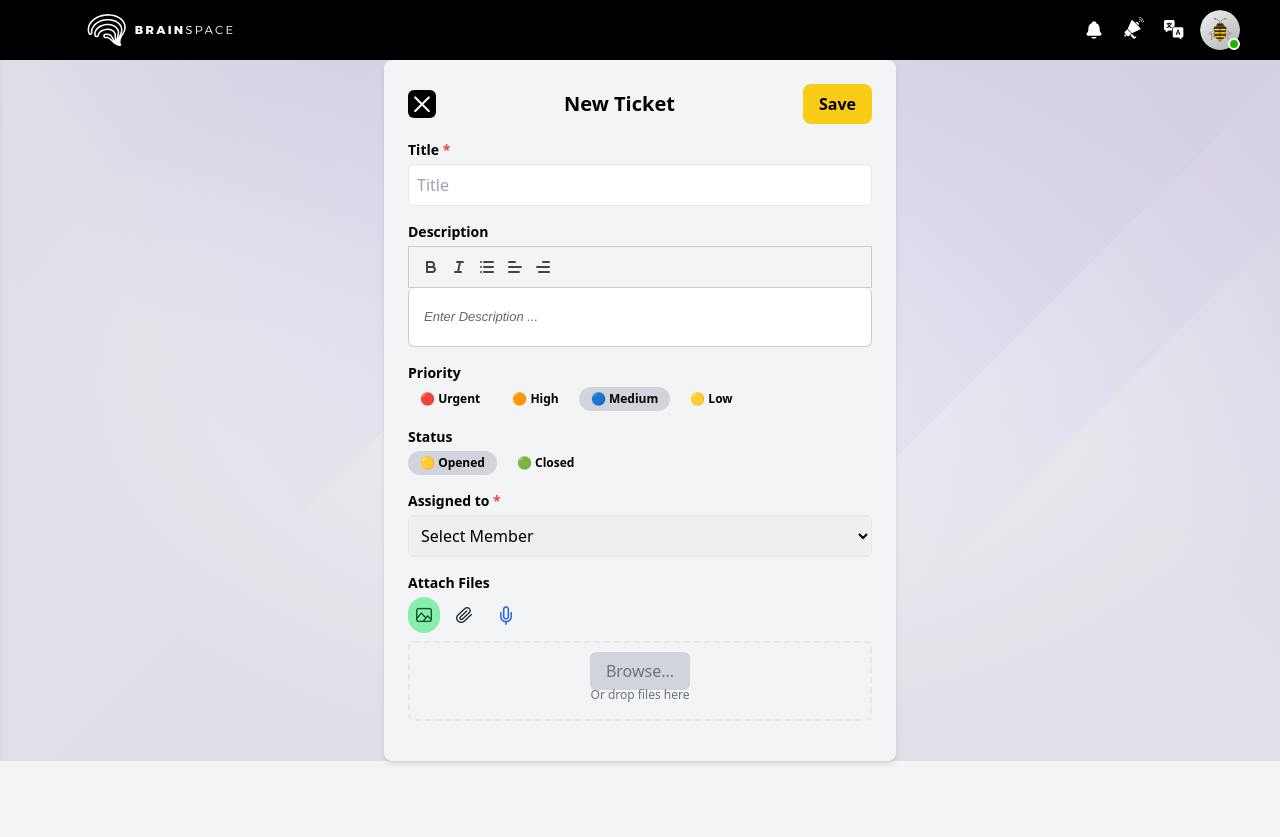
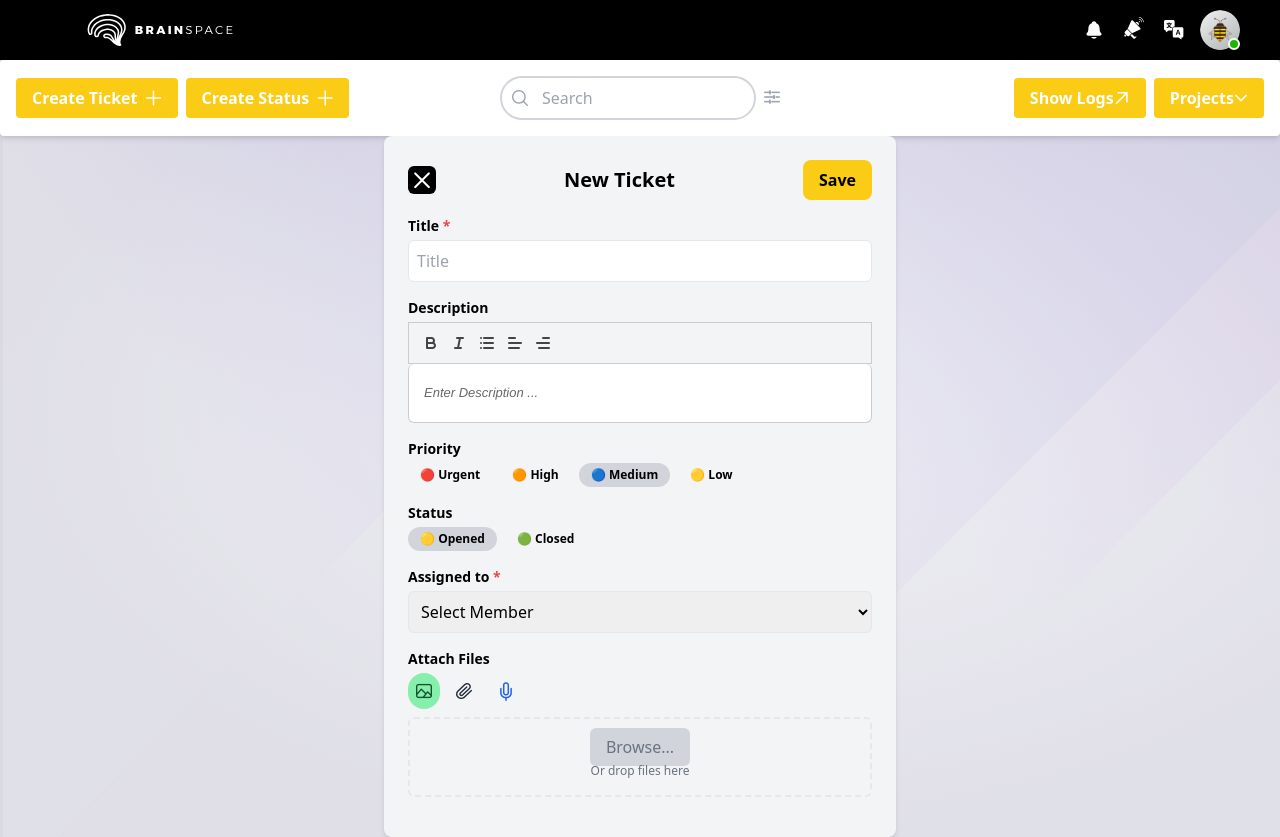
Before and after one commit to AhmadGh18/Tickiting_module, a Next.js app: page /en/Ticketing in a window 1280 px wide. Before the commit the page ends 800 px from the top, so only its background shows below. Built offline with nearby package versions, Linux system fonts and the light colour scheme.

Commit message:
add Header and FilterDrawer components; update Ticketing page layout and dependencies

```diff
--- a/package.json
+++ b/package.json
@@ -9,6 +9,7 @@
     "lint": "next lint"
   },
   "dependencies": {
+    "@headlessui/react": "^2.2.0",
     "@reduxjs/toolkit": "^2.5.0",
     "@tsparticles/engine": "^3.7.1",
     "axios": "^1.7.9",
--- /dev/null
+++ b/src/app/[locale]/Ticketing/Components/FilterDrawer.tsx
@@ -0,0 +1,182 @@
+import { Dialog } from "@headlessui/react";
+import { MultiSelect } from "primereact/multiselect";
+import { Dropdown } from "primereact/dropdown";
+import { Checkbox } from "primereact/checkbox";
+import { Button } from "primereact/button";
+import { Filter } from "lucide-react";
+import { useState } from "react";
+
+interface FilterDrawerProps {
+  isOpen: boolean;
+  setIsOpen: React.Dispatch<React.SetStateAction<boolean>>;
+}
+
+const FilterDrawer: React.FC<FilterDrawerProps> = ({ isOpen, setIsOpen }) => {
+  const [transitioning, setTransitioning] = useState(false);
+
+  const closeDialog = () => {
+    setTransitioning(true); // Start transition
+    setTimeout(() => {
+      setIsOpen(false); // Close after transition
+    }, 300); // Match duration of the CSS transition
+  };
+  const [filters, setFilters] = useState({
+    assignedBy: [],
+    assignee: [],
+    priority: [],
+    status: [],
+    createdAtMin: "",
+    createdAtMax: "",
+  });
+
+  const users = [
+    { name: "User 1", code: "User1" },
+    { name: "User 2", code: "User2" },
+    { name: "User 3", code: "User3" },
+  ];
+
+  const assignees = [
+    { name: "User A", code: "UserA" },
+    { name: "User B", code: "UserB" },
+    { name: "User C", code: "UserC" },
+  ];
+
+  const priorities = ["High", "Medium", "Low"];
+
+  const statuses = ["Pending", "In Progress", "Completed"];
+
+  return (
+    <Dialog
+      open={isOpen}
+      onClose={() => setIsOpen(false)}
+      className="fixed inset-0 z-50 w-full h-full transition-opacity duration-300 ease-in-out"
+    >
+      {/* Drawer Panel */}
+      <Dialog.Panel
+        className={`bg-white p-6 h-full fixed right-0 top-0 shadow-lg w-1/3 max-w-md transform transition-transform duration-300 ease-in-out ${
+          isOpen ? "translate-x-0" : "translate-x-full"
+        }`}
+      >
+        {/* Modal Header */}
+        <Dialog.Title className="text-2xl font-bold flex items-center gap-2 text-gray-800">
+          <Filter className="text-[#FACC15]" size={24} />
+          Advanced Filters
+        </Dialog.Title>
+
+        {/* Assigned By (MultiSelect) */}
+        <div className="mt-4">
+          <label className="block text-sm font-medium text-gray-700">Assigned By</label>
+          <MultiSelect
+            value={filters.assignedBy}
+            options={users}
+            onChange={(e) => setFilters({ ...filters, assignedBy: e.value })}
+            optionLabel="name"
+            placeholder="Select Assigned By"
+            className="w-full mt-2"
+            display="chip"
+            panelClassName="bg-white shadow-lg border border-gray-300 rounded-md"
+          />
+        </div>
+
+        {/* Assignee (MultiSelect) */}
+        <div className="mt-4">
+          <label className="block text-sm font-medium text-gray-700">Assignee</label>
+          <MultiSelect
+            value={filters.assignee}
+            options={assignees}
+            onChange={(e) => setFilters({ ...filters, assignee: e.value })}
+            optionLabel="name"
+            placeholder="Select Assignee"
+            className="w-full mt-2"
+            display="chip"
+            panelClassName="bg-white shadow-lg border border-gray-300 rounded-md"
+
+          />
+        </div>
+
+        {/* Priority (Checkboxes) */}
+        <div className="mt-4">
+          <label className="block text-sm font-medium text-gray-700">Priority</label>
+          <div className="flex flex-wrap gap-3 mt-2">
+            {priorities.map((priority) => (
+              <div key={priority} className="flex items-center gap-2">
+                <Checkbox
+                  inputId={priority}
+                  value={priority}
+                  onChange={(e) => {
+                    const newPriorities = filters.priority.includes(e.value)
+                      ? filters.priority.filter((p) => p !== e.value)
+                      : [...filters.priority, e.value];
+                    setFilters({ ...filters, priority: newPriorities });
+                  }}
+                  checked={filters.priority.includes(priority)}
+                />
+                <label htmlFor={priority}>{priority}</label>
+              </div>
+            ))}
+          </div>
+        </div>
+
+        {/* Status (Dropdown) */}
+        <div className="mt-4">
+  <label className="block text-sm font-medium text-gray-700">Status</label>
+  <div className="flex flex-wrap gap-3 mt-2">
+    {statuses.map((status) => (
+      <div key={status} className="flex items-center gap-2">
+        <Checkbox
+          inputId={status}
+          value={status}
+          onChange={(e) => {
+            const newStatuses = filters.status.includes(e.value)
+              ? filters.status.filter((s) => s !== e.value)
+              : [...filters.status, e.value];
+            setFilters({ ...filters, status: newStatuses });
+          }}
+          checked={filters.status.includes(status)}
+        />
+        <label htmlFor={status}>{status}</label>
+      </div>
+    ))}
+  </div>
+</div>
+
+
+        {/* Created At (Min & Max Date) */}
+        <div className="mt-4">
+          <label className="block text-sm font-medium text-gray-700">Created At</label>
+          <div className="flex gap-3 mt-2">
+            <input
+              type="date"
+              className="w-1/2 p-2 border border-gray-300 rounded-lg focus:ring focus:ring-[#FACC15] focus:outline-none shadow-sm"
+              onChange={(e) => setFilters({ ...filters, createdAtMin: e.target.value })}
+            />
+            <input
+              type="date"
+              className="w-1/2 p-2 border border-gray-300 rounded-lg focus:ring focus:ring-[#FACC15] focus:outline-none shadow-sm"
+              onChange={(e) => setFilters({ ...filters, createdAtMax: e.target.value })}
+            />
+          </div>
+        </div>
+
+        {/* Action Buttons */}
+        <div className="flex justify-end mt-6 gap-3">
+          <Button
+            label="Cancel"
+            className="p-button-secondary"
+            onClick={() => setIsOpen(false)}
+          />
+          <Button
+            label="Apply Filters"
+            className="p-button-warning"
+            onClick={() => {
+              console.log(filters);
+              closeDialog();
+            }}
+          />
+        </div>
+      </Dialog.Panel>
+    </Dialog>
+  );
+};
+
+export default FilterDrawer;
--- /dev/null
+++ b/src/app/[locale]/Ticketing/Components/Header.tsx
@@ -0,0 +1,88 @@
+"use client";  // Add this at the top of your file
+
+import React, { useState } from "react"; // Now useState will work
+import { Toolbar } from "primereact/toolbar";
+import { Button } from "primereact/button";
+import { SplitButton } from "primereact/splitbutton";
+import FilterDrawer from "./FilterDrawer";
+
+const Header = () => {
+  const [inputValue, setInputValue] = useState("");
+  const [isOpen, setIsOpen] = useState(false);
+
+  const items = [
+    { label: "Update", icon: "pi pi-refresh", command: () => {} },
+    { label: "Delete", icon: "pi pi-times", command: () => {} },
+  ];
+
+  const startContent = (
+    <div className="flex gap-2">
+      <Button
+        label="Create Ticket"
+        icon="pi pi-plus"
+        iconPos="right"
+        style={{ gap: "8px" }}
+        className="bg-[#FACC15] hover:bg-[#edcd5a] text-white font-bold py-2 px-4 rounded transition-all duration-300 ease-in-out"
+        onClick={() => console.log("Button clicked")}
+      />
+      <Button
+        label="Create Status"
+        icon="pi pi-plus"
+        iconPos="right"
+        style={{ gap: "8px" }}
+        className="bg-[#FACC15] hover:bg-[#edcd5a] text-white font-bold py-2 px-4 rounded transition-all duration-300 ease-in-out"
+        onClick={() => console.log("Button clicked")}
+      />
+    </div>
+  );
+
+  const centerContent = (
+    <div className="relative flex items-center justify-center">
+      <input
+        type="text"
+        placeholder="Search"
+        className="w-64 p-2 pl-10 border-2 border-gray-300 rounded-full transition-all duration-300 outline-none focus:border-[#FACC15] focus:ring-2 focus:ring-[#FACC15] ${inputValue ? 'placeholder:opacity-0' : 'placeholder:opacity-100'}"
+        onChange={(e) => setInputValue(e.target.value)}
+        value={inputValue}
+      />
+      <i className="pi pi-search absolute left-3 text-gray-400"></i>
+      <button
+        className="ml-2 text-gray-400 hover:text-gray-600"
+        onClick={() => setIsOpen(true)}
+      >
+        <i className="pi pi-sliders-h"></i>
+      </button>
+    </div>
+  );
+
+  const endContent = (
+    <div className="flex gap-2">
+      <Button
+        label="Show Logs"
+        className="bg-[#FACC15] hover:bg-[#edcd5a] text-white font-bold py-2 px-4 rounded transition-all duration-300 ease-in-out"
+        icon="pi pi-arrow-up-right"
+        iconPos="right"
+        onClick={() => console.log("Button clicked")}
+      />
+      <SplitButton
+        label="Projects"
+
+        model={items}
+        className="bg-[#FACC15] hover:bg-[#edcd5a] text-white font-bold py-2 px-4 rounded transition-all duration-300 ease-in-out"
+      />
+    </div>
+  );
+
+  return (
+    <div className="bg-white rounded shadow-md p-4">
+      <div className="grid grid-cols-3 gap-4 items-center w-full">
+        <div className="flex justify-start">{startContent}</div>
+        <div className="flex justify-center">{centerContent}</div>
+        <div className="flex justify-end">{endContent}</div>
+      </div>
+      <FilterDrawer isOpen={isOpen} setIsOpen={setIsOpen} />
+    </div>
+  );
+};
+
+export default Header;
--- a/src/app/[locale]/Ticketing/page.tsx
+++ b/src/app/[locale]/Ticketing/page.tsx
@@ -1,9 +1,12 @@
 import React from 'react'
-import Tickitingform from './Tickitingform'
+import Tickitingform from './Components/Tickitingform'
+import Header from './Components/Header'
 
 const page = () => {
   return (
     <div className='h-auto '>
+
+        <Header/>
         <Tickitingform/>
     </div>
   )
```
Also changed, not shown: src/app/[locale]/Ticketing/Components/Tickitingform.tsx (renamed from src/app/[locale]/Ticketing/Tickitingform.tsx), 1 other file (tests, documents, lock files or other folders).
